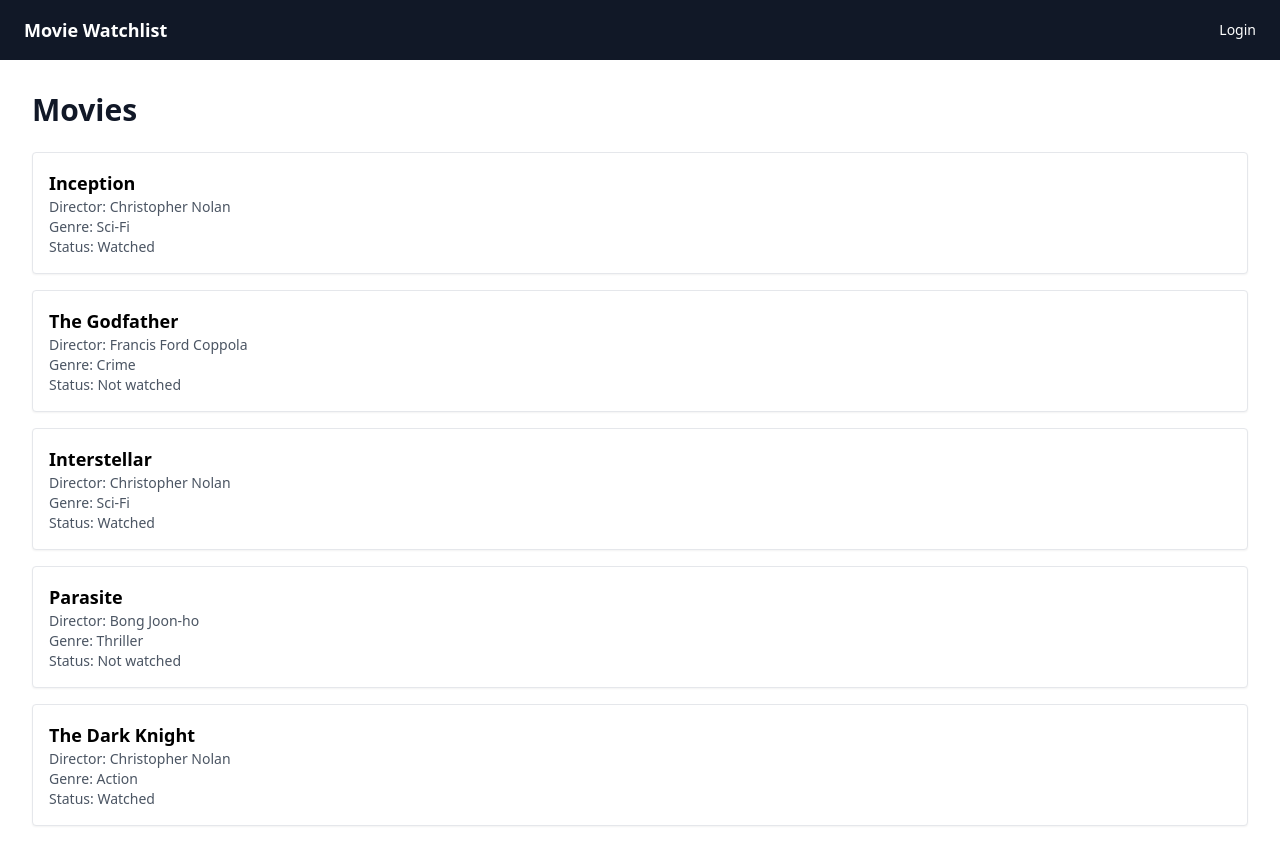
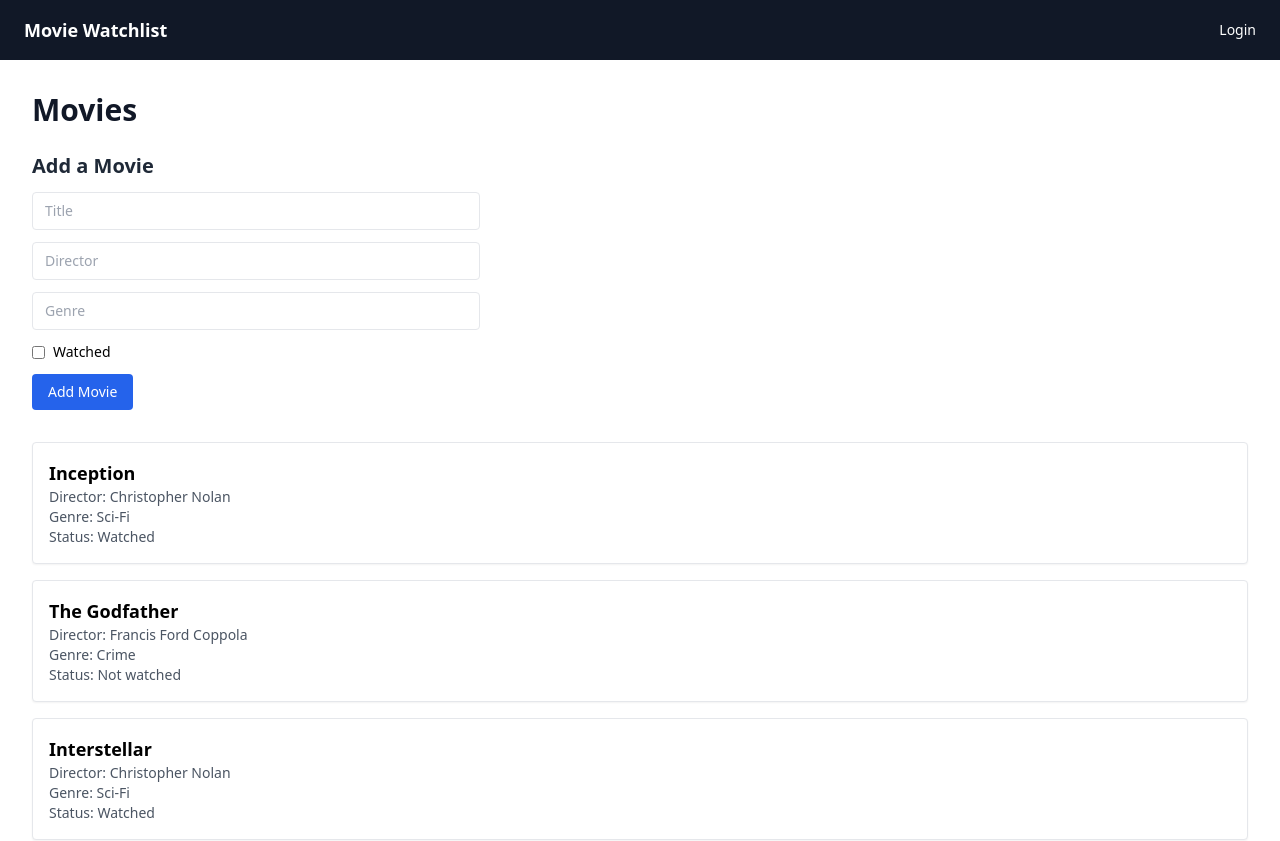
Before and after one commit to vigan131022/movie-watchlist-131022, a React (Vite) app: page /movies in a window 1280 px wide. Shown: the top 841 px of the page. Built offline with nearby package versions, Linux system fonts and the light colour scheme.

Commit message:
Implemented Create

```diff
--- a/src/pages/MoviesPage.jsx
+++ b/src/pages/MoviesPage.jsx
@@ -1,12 +1,72 @@
 import { useState } from 'react'
 import { movies as initialMovies } from '../utils/movies'
 
+const emptyForm = { title: '', director: '', genre: '', watched: false }
+
 function MoviesPage() {
   const [movies, setMovies] = useState(initialMovies)
+  const [form, setForm] = useState(emptyForm)
+  const [error, setError] = useState('')
+
+  function handleChange(e) {
+    const { name, value, type, checked } = e.target
+    setForm(prev => ({ ...prev, [name]: type === 'checkbox' ? checked : value }))
+  }
+
+  function handleAdd(e) {
+    e.preventDefault()
+    if (!form.title.trim() || !form.director.trim()) {
+      setError('Title and director are required.')
+      return
+    }
+    setError('')
+    const newMovie = { ...form, id: Date.now() }
+    setMovies(prev => [...prev, newMovie])
+    setForm(emptyForm)
+  }
 
   return (
     <div className="p-8">
       <h1 className="text-3xl font-bold text-gray-900 mb-6">Movies</h1>
+
+      <form onSubmit={handleAdd} className="mb-8 space-y-3 max-w-md">
+        <h2 className="text-xl font-semibold text-gray-800">Add a Movie</h2>
+        {error && <p className="text-red-600 text-sm">{error}</p>}
+        <input
+          name="title"
+          value={form.title}
+          onChange={handleChange}
+          placeholder="Title"
+          className="w-full border rounded px-3 py-2 text-sm"
+        />
+        <input
+          name="director"
+          value={form.director}
+          onChange={handleChange}
+          placeholder="Director"
+          className="w-full border rounded px-3 py-2 text-sm"
+        />
+        <input
+          name="genre"
+          value={form.genre}
+          onChange={handleChange}
+          placeholder="Genre"
+          className="w-full border rounded px-3 py-2 text-sm"
+        />
+        <label className="flex items-center gap-2 text-sm">
+          <input
+            type="checkbox"
+            name="watched"
+            checked={form.watched}
+            onChange={handleChange}
+          />
+          Watched
+        </label>
+        <button type="submit" className="bg-blue-600 text-white px-4 py-2 rounded hover:bg-blue-700 text-sm">
+          Add Movie
+        </button>
+      </form>
+
       <ul className="space-y-4">
         {movies.map(movie => (
           <li key={movie.id} className="border rounded p-4 bg-white shadow-sm">
```
